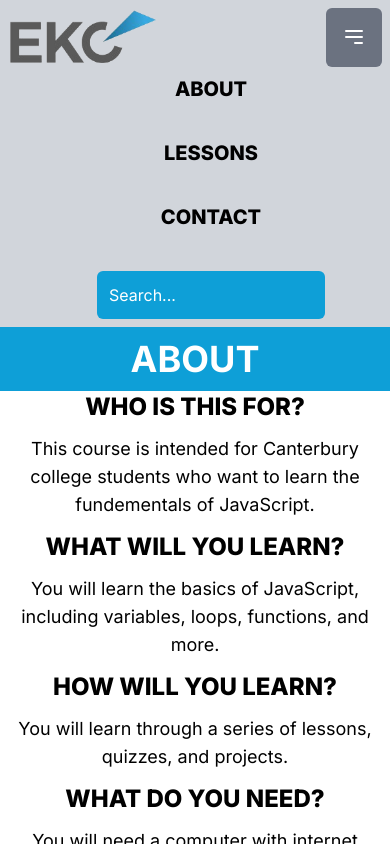
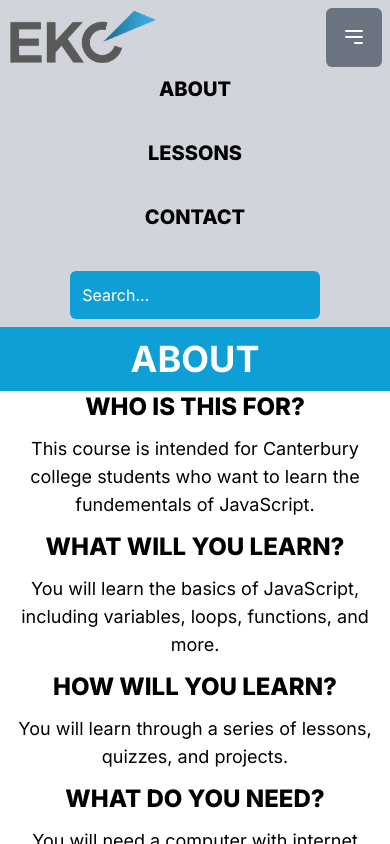
Before and after one commit to NetSpud/college, a Next.js app: page /about in a window 390 px wide. Both pictures are taken after a click on the button "close". Shown: the top 844 px of the page. Built offline with nearby package versions, Linux system fonts and the light colour scheme.

Commit message:
Remove padding on mobile from navbar

```diff
--- a/src/app/components/navigation.tsx
+++ b/src/app/components/navigation.tsx
@@ -45,7 +45,7 @@ const MobileNav = () => {
           </svg>
         </button>
       </div>
-      <div className={`ml-8 flex-col items-center gap-5 ${isOpen ? "flex" : "hidden"}`}>
+      <div className={`flex-col items-center gap-5 ${isOpen ? "flex" : "hidden"}`}>
         {urls.map((url) => (
           <NavItem key={url.display} display={url.display} slug={url.url} />
         ))}
```
